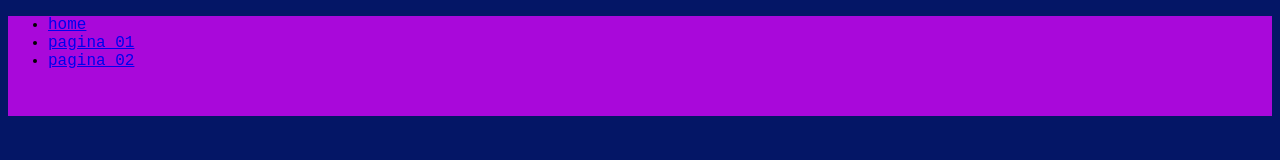
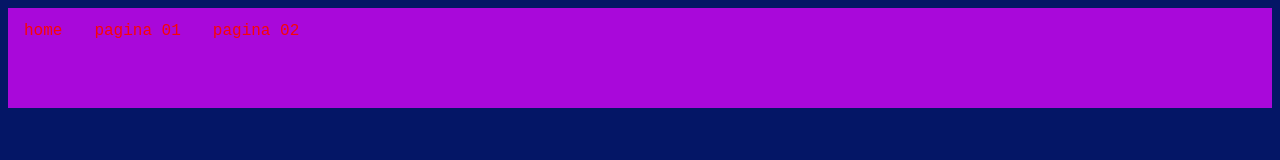
Before and after one commit to ezica09/primeiroh_2t, a plain HTML site: page pagina01.html in a window 1280 px wide. Drawn offline with Linux system fonts and the light colour scheme.

Commit message:
Add files via upload

```diff
--- a/style.css
+++ b/style.css
@@ -12,3 +12,27 @@ h1{
   font-family: 'Courier New', Courier, monospace;
 
 }
+nav ul {
+  list-style-type: none;
+  margin: 0;
+  padding: 0;
+  overflow: 0;
+
+}
+li {
+  float: left;
+
+}
+li a {
+  display: block;
+  color: rgb(248, 6, 6);
+  text-align: center;
+  padding: 14px 16px;
+  text-decoration: none;
+
+}
+li a:hover{
+  color: blueviolet;
+  background-color: white;
+
+}
```
